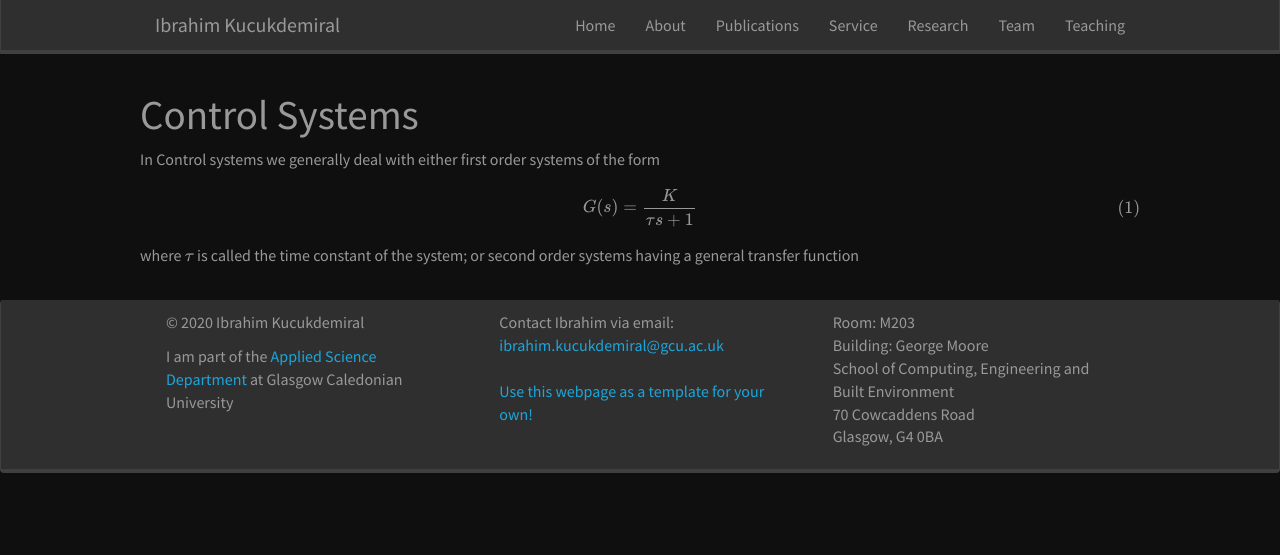
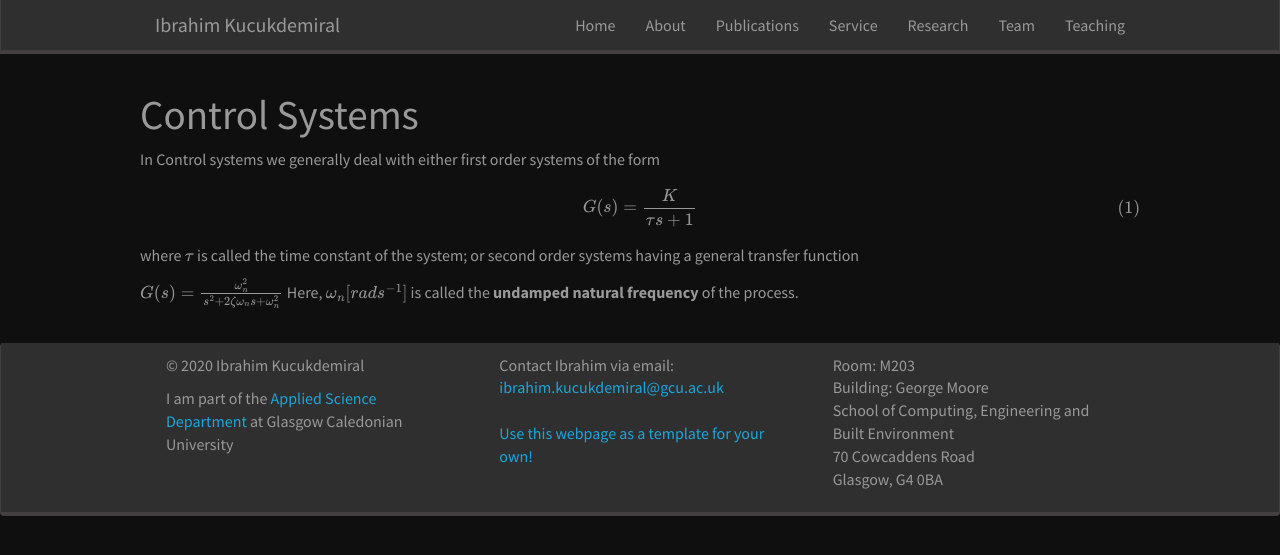
Before and after one commit to kucukdemiral/kucukdemiral.github.io, a Jekyll site: the page built from _pages/ControlSystems.md, in a window 1280 px wide. Shown: the top 555 px of the page. Built offline with Jekyll 4.4.1, drawn with Linux system fonts in a browser that asks for light colours; nearby versions of some CDN libraries; formulas are drawn with MathJax 3; a style sheet for code colours, icons or effects is not loaded.

Commit message:
Update ControlSystems.md

```diff
--- a/_pages/ControlSystems.md
+++ b/_pages/ControlSystems.md
@@ -13,3 +13,8 @@ G(s)=\frac{K}{\tau s+1}
 $$
 
 where $\tau$ is called the time constant of the system; or second order systems having a general transfer function
+
+$$
+G(s)=\frac{\omega_n^2}{s^2+2\zeta \omega_n s+\omega_n^2}
+$$
+Here, $\omega_n [rads^{-1}]$ is called the **undamped natural frequency** of the process.
```
